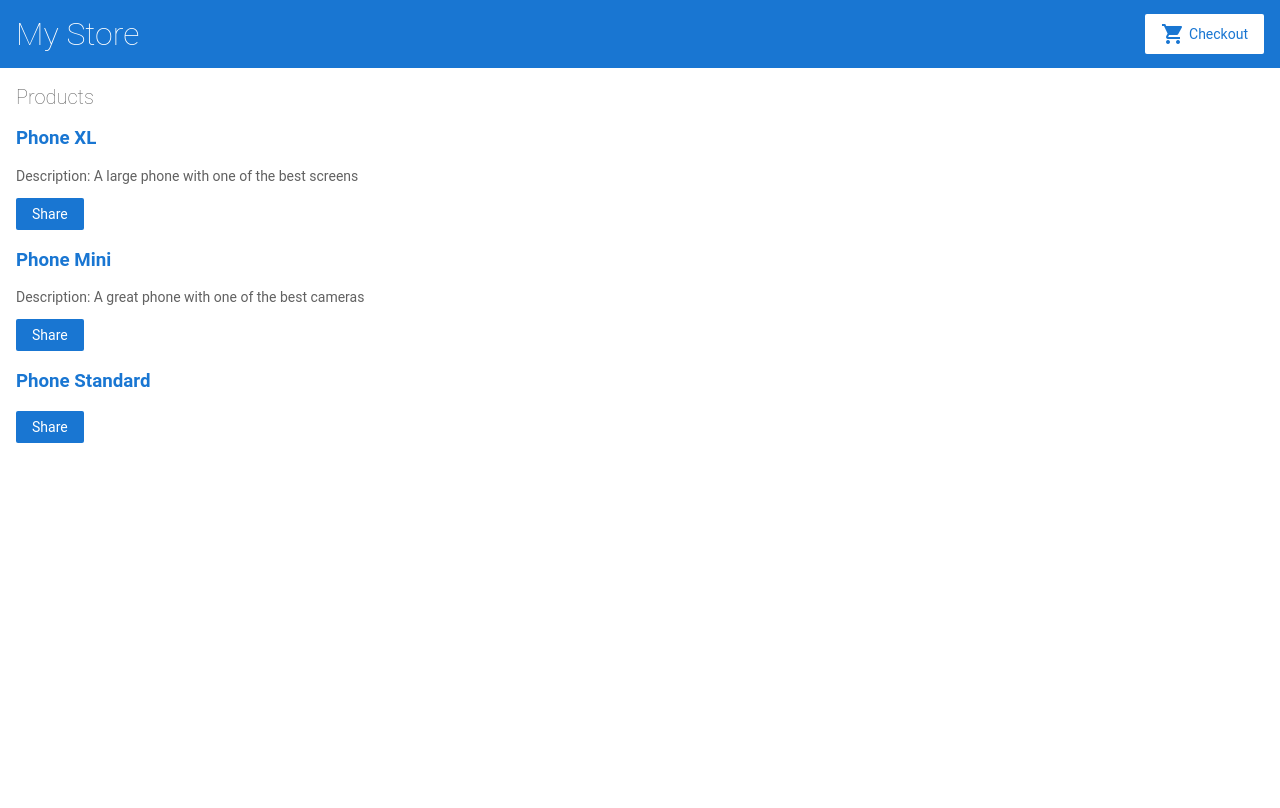
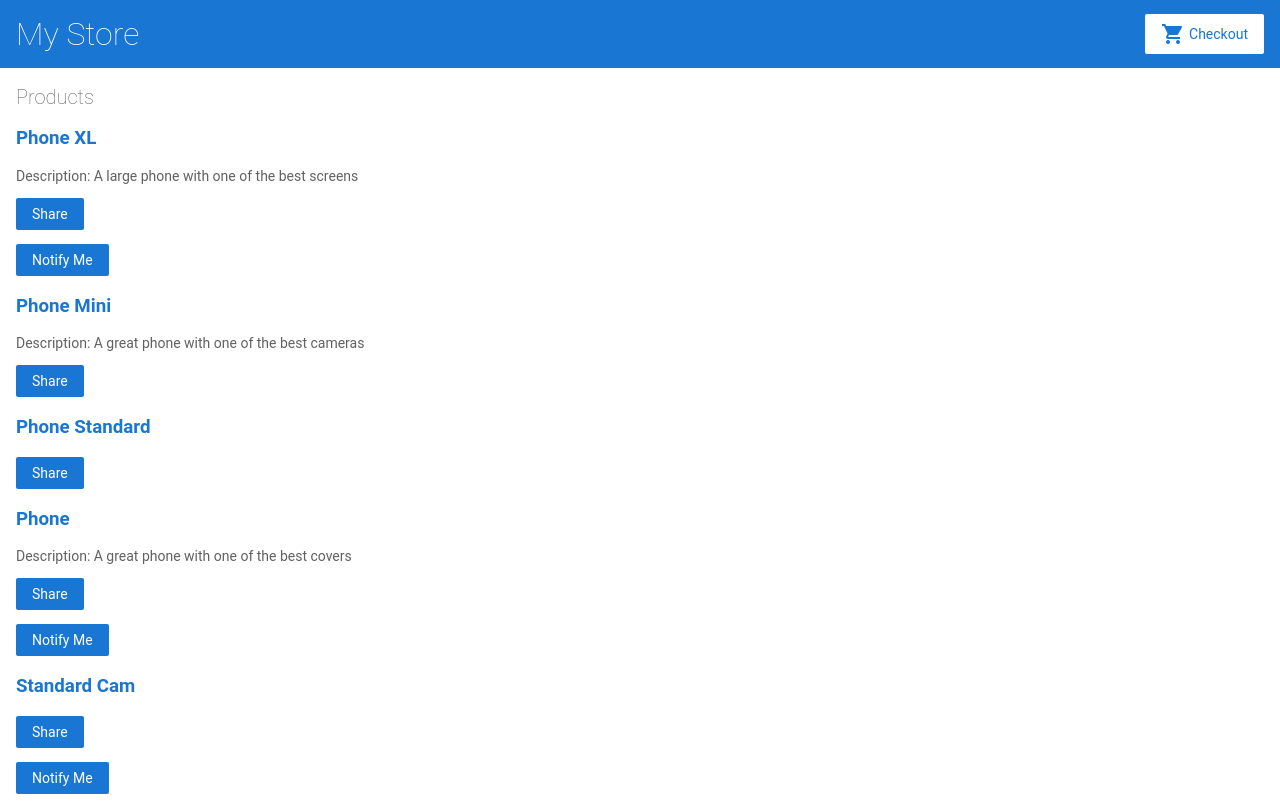
Before and after one commit to Ambruni/OnlineShopping, an Angular app: page / in a window 1280 px wide. Built offline with nearby package versions, Linux system fonts and the light colour scheme.

Commit message:
4 files modified, 3 added

```diff
--- a/src/app/app.module.ts
+++ b/src/app/app.module.ts
@@ -6,6 +6,7 @@
 import { AppComponent } from './app.component';
 import { TopBarComponent } from './top-bar/top-bar.component';
 import { ProductListComponent } from './product-list/product-list.component';
+import { ProductAlertsComponent } from './product-alerts/product-alerts.component';
 
 @NgModule({
   imports: [
@@ -18,7 +19,8 @@
   declarations: [
     AppComponent,
     TopBarComponent,
-    ProductListComponent
+    ProductListComponent,
+    ProductAlertsComponent
   ],
   bootstrap: [ AppComponent ]
 })
--- /dev/null
+++ b/src/app/product-alerts/product-alerts.component.html
@@ -0,0 +1,3 @@
+<p *ngIf="product.price > 700">
+  <button (click)="notify.emit()">Notify Me</button>
+</p>
--- /dev/null
+++ b/src/app/product-alerts/product-alerts.component.ts
@@ -0,0 +1,18 @@
+import { Component, OnInit } from '@angular/core';
+import { Input } from '@angular/core';
+import { Output, EventEmitter } from '@angular/core';
+
+@Component({
+  selector: 'app-product-alerts',
+  templateUrl: './product-alerts.component.html',
+  styleUrls: ['./product-alerts.component.css']
+})
+export class ProductAlertsComponent implements OnInit {
+  @Input() product;
+  @Output() notify = new EventEmitter();
+  constructor() { }
+
+  ngOnInit() {
+  }
+
+}
--- a/src/app/product-list/product-list.component.html
+++ b/src/app/product-list/product-list.component.html
@@ -14,4 +14,9 @@
 <button (click)="share()">
   Share
 </button>
+
+<app-product-alerts
+  [product]="product"
+  (notify)="onNotify()">
+</app-product-alerts>
 </div>
--- a/src/app/product-list/product-list.component.ts
+++ b/src/app/product-list/product-list.component.ts
@@ -13,6 +13,11 @@
   share() {
     window.alert('The product has been shared!');
   }
+
+  onNotify(){
+    window.alert('You will be notified of new products');
+  }
+
 }
 
 
--- a/src/app/products.ts
+++ b/src/app/products.ts
@@ -13,6 +13,16 @@
     name: 'Phone Standard',
     price: 299,
     description: ''
+  },
+  {
+    name: 'Phone',
+    price: 899,
+    description: 'A great phone with one of the best covers'
+  },
+  {
+    name: 'Standard Cam',
+    price: 999,
+    description: ''
   }
 ];
 
```
Also changed, not shown: src/app/product-alerts/product-alerts.component.css (added).
